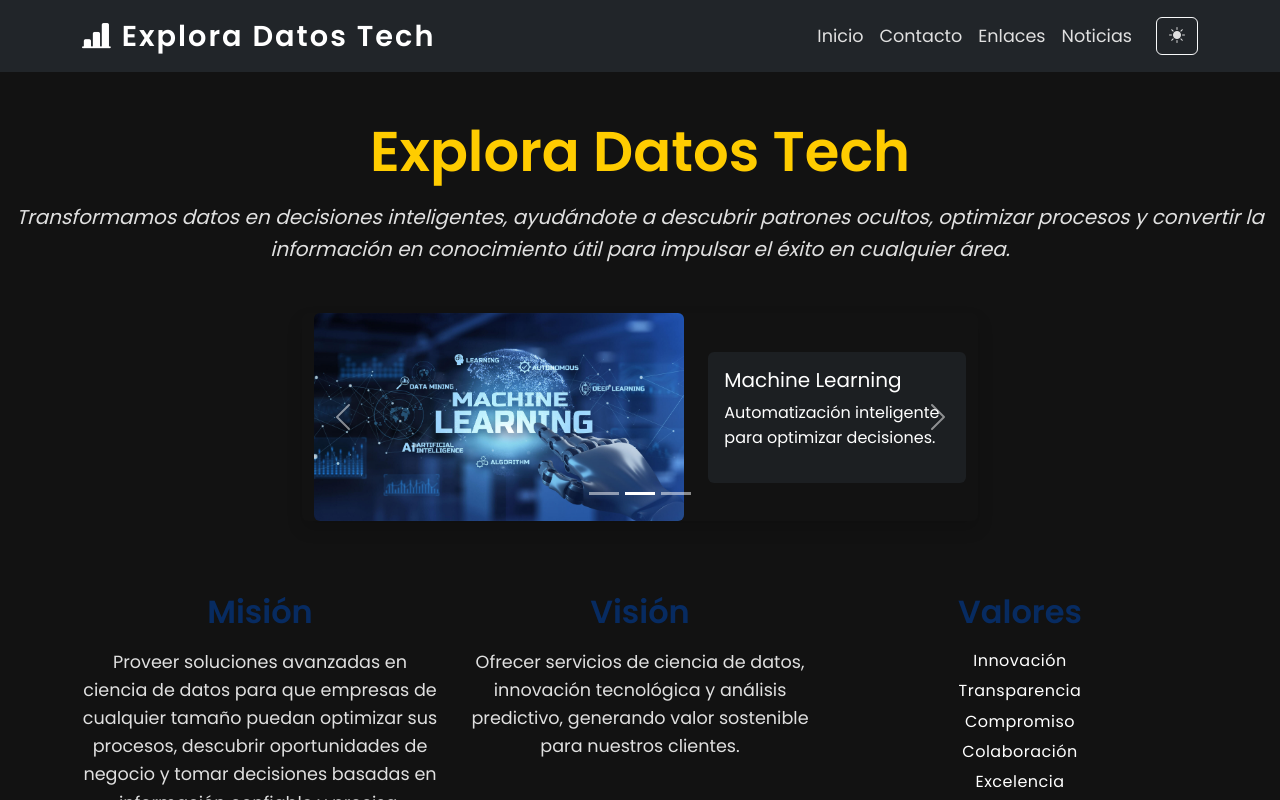
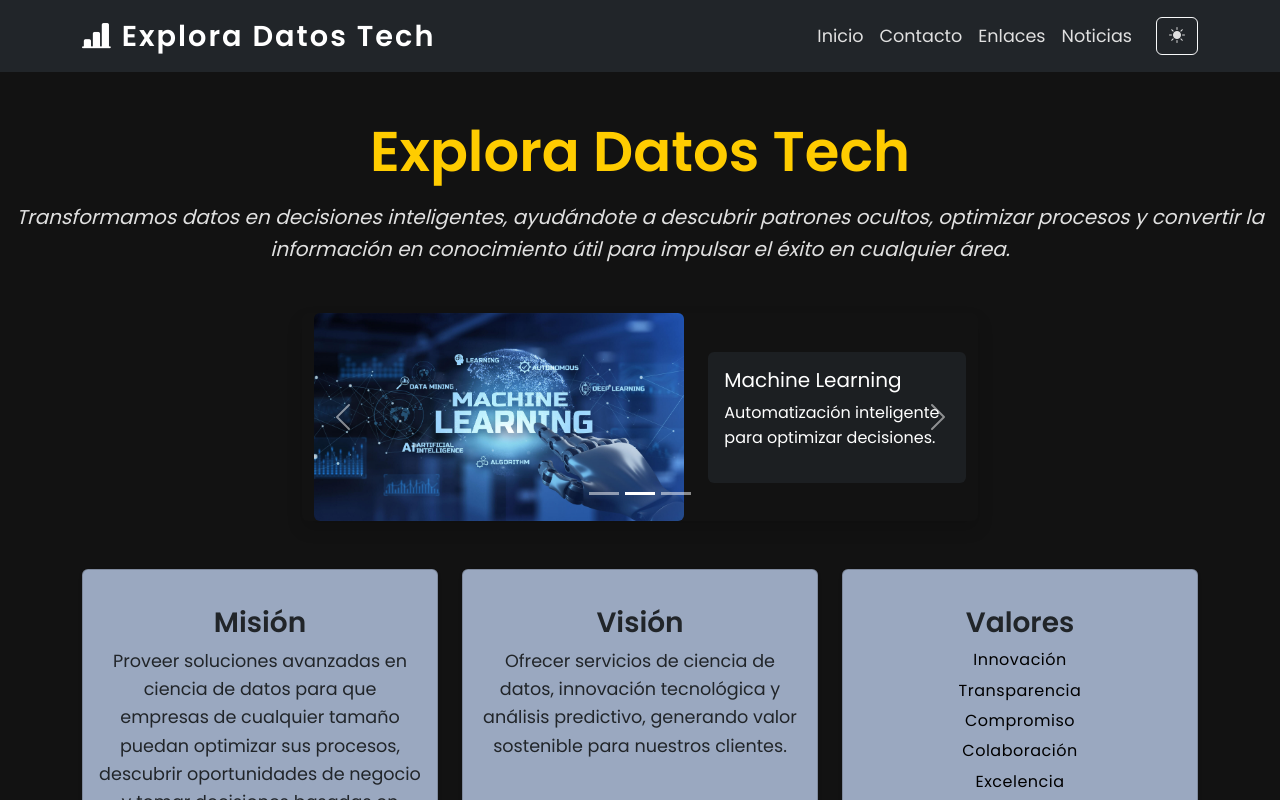
Before and after one commit to LeidyAA/Entre-Datos-y-Danza, a plain HTML site: page index.html in a window 1280 px wide. Both pictures are taken after a click on the button 1177 px from the left and 36 px from the top of the page. Shown: the top 800 px of the page. Drawn offline with nearby package versions, Linux system fonts and the light colour scheme; a script that the page names is missing.

Commit message:
Código actualizado para Explora Datos

```diff
--- a/css/style.css
+++ b/css/style.css
@@ -135,11 +135,15 @@ section.container ul.list-unstyled li {
   letter-spacing: 0.5px;
 }
 
-/* En modo oscuro */
-.dark-mode section.container ul.list-unstyled li {
-  color: #ffffff;
-  font-weight: 600;
+.custom-bg {
+  background-color: #9aa8c0;
 }
+
+.dark-mode .card .card-text li {
+  color: #b0b8c1; /* gris azulado suave */
+  font-weight: 500;
+}
+
 
 /* Ajuste especial para "Valores" para que sea menos grueso */
 section.container > .row > .col-md-4:nth-child(3) ul.list-unstyled li {
@@ -184,6 +188,21 @@ section.container > .row > .col-md-4:nth-child(3) ul.list-unstyled li {
 .dark-mode .nav-link {
   color: #e0e0e0 !important;
 }
+
+/* Solo en modo oscuro: letras de listas en cards, servicios y beneficios más suaves */
+.dark-mode section ol.fs-5 li,
+.dark-mode section ul.fs-5 li {
+color: #cfd8dc;
+font-weight: 400;
+}
+
+/* -- Corrección específica para el card de "Valores" -- */
+.dark-mode section.container > .row > .col-md-4:nth-child(3) ul.list-unstyled li {
+  color: #000000 !important;
+  font-weight: 500;
+}
+
+
 
 .dark-mode .nav-link:hover {
   color: #ffc107 !important;
@@ -252,6 +271,7 @@ section li {
   font-size: 1.1rem;
 }
 
+
 /* ----------- RESPONSIVE ----------- */
 @media (max-width: 576px) {
   .carousel-inner img {
--- a/index.html
+++ b/index.html
@@ -6,6 +6,7 @@
     <meta name="description" content="Explora Datos - Transformamos datos en decisiones inteligentes. Servicios profesionales de ciencia de datos para optimizar tu negocio." />
     <meta name="keywords" content="ciencia de datos, data analytics, machine learning, big data, visualización, consultoría" />
     <meta name="author" content="Explora Datos" />
+
     <title>Explora Datos | Ciencia de Datos Profesional</title>
     <!-- Favicon -->
     <link rel="icon" href="img/grafico.png" type="image/png" />
@@ -126,21 +127,41 @@
 </div>
 
 
-    <!-- Sección Misión, Visión y Valores -->
-    <section class="container mb-5">
-        <div class="row text-center">
+<!-- Sección Misión, Visión y Valores en Cards -->
+<section class="container my-5">
+  <div class="row g-4">
+
+    <!-- Misión -->
     <div class="col-md-4">
-                <h2>Misión</h2>
-                <p>Proveer soluciones avanzadas en ciencia de datos para que empresas de cualquier tamaño puedan optimizar sus procesos, descubrir oportunidades de negocio y tomar decisiones basadas en información confiable y precisa.</p>
+      <div class="card h-100 shadow-sm custom-bg">
+        <div class="card-body text-center">
+          <h3 class="card-title">Misión</h3>
+          <p class="card-text">
+            Proveer soluciones avanzadas en ciencia de datos para que empresas de cualquier tamaño puedan optimizar sus procesos, descubrir oportunidades de negocio y tomar decisiones basadas en información confiable y precisa.
+          </p>
         </div>
+      </div>
+    </div>
+
+    <!-- Visión -->
     <div class="col-md-4">
-                <h2>Visión</h2>
-                <p>Ofrecer servicios de ciencia de datos, innovación tecnológica y análisis predictivo, generando valor sostenible para nuestros clientes.</p>
+      <div class="card h-100 shadow-sm custom-bg">
+        <div class="card-body text-center">
+          <h3 class="card-title">Visión</h3>
+          <p class="card-text">
+            Ofrecer servicios de ciencia de datos, innovación tecnológica y análisis predictivo, generando valor sostenible para nuestros clientes.
+          </p>
         </div>
+      </div>
+    </div>
+
+    <!-- Valores -->
     <div class="col-md-4">
-                <h2>Valores</h2>
-                <ul class="list-unstyled">
-                    <li> Innovación</li>
+      <div class="card h-100 shadow-sm custom-bg">
+        <div class="card-body text-center">
+          <h3 class="card-title">Valores</h3>
+          <ul class="list-unstyled card-text">
+            <li>Innovación</li>
             <li>Transparencia</li>
             <li>Compromiso</li>
             <li>Colaboración</li>
@@ -148,7 +169,11 @@
           </ul>
         </div>
       </div>
+    </div>
+
+  </div>
 </section>
+
 
      <!-- Servicios -->
     <section class="container mb-5">
@@ -173,6 +198,8 @@
             <li>Automatización inteligente.</li>
         </ul>
     </section>
+
+
 
     <!-- Footer -->
     <footer class="bg-primary text-light text-center py-3">
```
Also changed, not shown: contacto.html (+7 -5 lines). Lines whose indentation alone changed are shown as unchanged.
